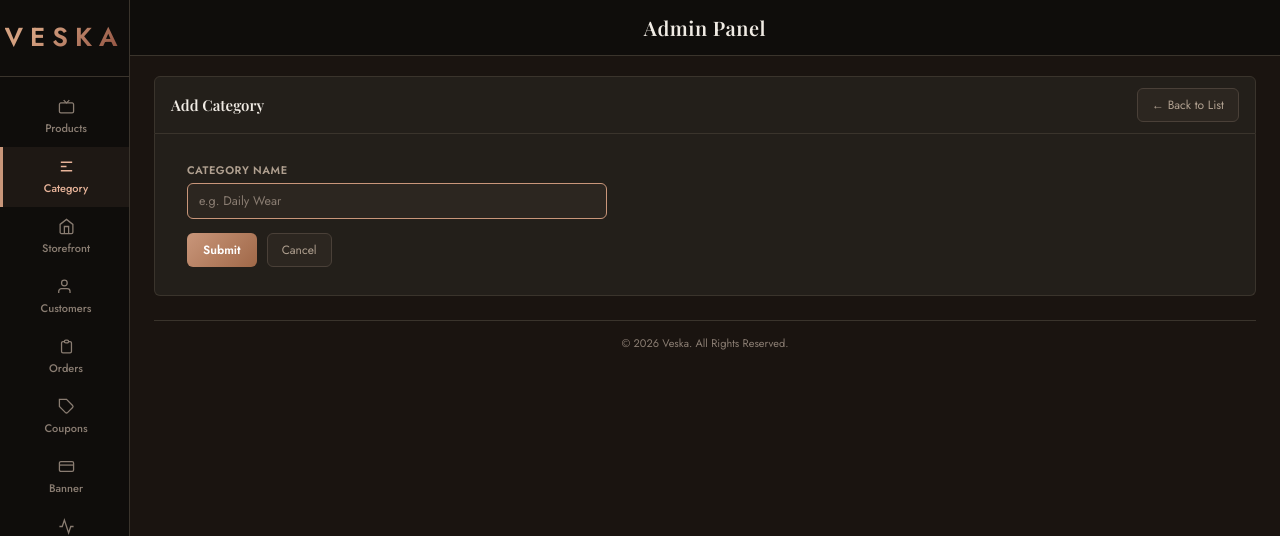
After one commit to Arathyvk/veska_style, a Django app: page /category_admin/categories/add/ in a window 1280 px wide. The commit adds this page. Shown: the top 536 px of the page. Run offline with Django 5.2, Linux system fonts and the light colour scheme; parts of the project's set-up code (start-up, migrations or seed data) failed here and were passed over.

Commit message:
feat(category_add) : implement add category functionality

```diff
--- /dev/null
+++ b/category_admin/templates/category_add.html
@@ -0,0 +1,28 @@
+{% extends "admin_base.html" %}
+{% block title %}Add Category{% endblock %}
+{% block nav_category %}active{% endblock %}
+
+{% block content %}
+<div class="section-header" style="border-radius:var(--radius) var(--radius) 0 0;">
+  <h2>Add Category</h2>
+  <a href="{% url 'admin_category_list' %}" class="btn-secondary">&#8592; Back to List</a>
+</div>
+
+<div class="card" style="border-top:none;border-radius:0 0 var(--radius) var(--radius);padding:28px 32px;">
+  <form method="POST" action="{% url 'admin_category_add' %}">
+    {% csrf_token %}
+
+    <div class="form-group" style="max-width:420px;">
+      <label class="form-label" for="id_name">Category Name</label>
+      <input type="text" id="id_name" name="name"
+             class="form-control" placeholder="e.g. Daily Wear"
+             value="{{ request.POST.name|default:'' }}" autofocus>
+    </div>
+
+    <div style="display:flex;gap:10px;margin-top:6px;">
+      <button type="submit" class="btn-primary">Submit</button>
+      <a href="{% url 'admin_category_list' %}" class="btn-secondary">Cancel</a>
+    </div>
+  </form>
+</div>
+{% endblock %}
--- a/category_admin/urls.py
+++ b/category_admin/urls.py
@@ -3,4 +3,7 @@ from . import views
 
 urlpatterns = [
     path('categories/',views.category_list,name='admin_category_list'),
+    path('categories/add/',views.category_add,name='admin_category_add'),
+
+
 ]
--- a/category_admin/views.py
+++ b/category_admin/views.py
@@ -1,5 +1,7 @@
-from django.shortcuts        import render
-from django.core.paginator   import Paginator
+from django.shortcuts import render,redirect
+from django.core.paginator import Paginator
+from django.contrib import messages
+
 
 from .models import Category
 
@@ -23,3 +25,19 @@ def category_list(request):
         'query'     : query,
         'total'     : paginator.count,
     })
+
+
+
+def category_add(request):
+    if request.method == 'POST':
+        name = request.POST.get('name', '').strip()
+        if not name:
+            messages.error(request, 'Category name cannot be empty.')
+        elif Category.objects.filter(name__iexact=name, is_deleted=False).exists():
+            messages.error(request, f'Category "{name}" already exists.')
+        else:
+            Category.objects.create(name=name)
+            messages.success(request, f'Category "{name}" added successfully.')
+            return redirect('admin_category_list')
+
+    return render(request, 'category_add.html')
```
Also changed, not shown: category_admin/templates/category_list.html (+3 -4 lines).
